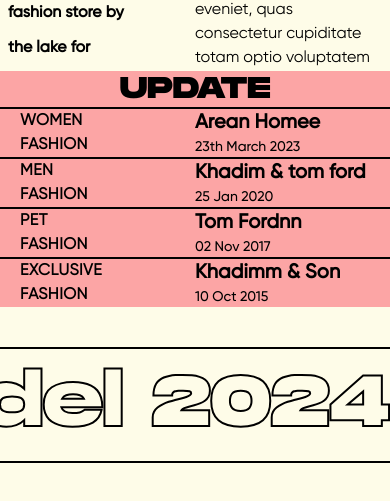
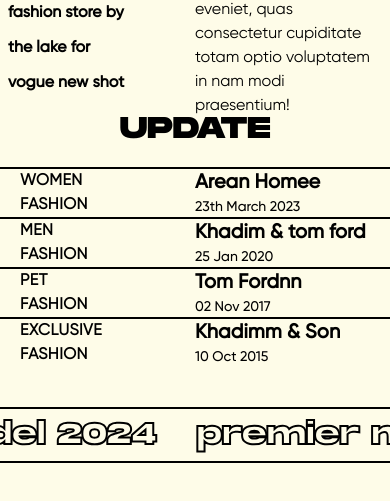
Before and after one commit to mozxmmil/web-designn, a Next.js app: page /project5 in a window 390 px wide. Shown: the part 1475-1976 px from the top of the page. Built offline with nearby package versions, Linux system fonts and the light colour scheme.

Commit message:
project 5 done

```diff
--- a/src/app/project5/page.tsx
+++ b/src/app/project5/page.tsx
@@ -1,12 +1,19 @@
-import AlphabetSlider from "@/components/project5/AlphabetSlider";
-import ImageAndtextSection from "@/components/project5/ImageAndtextSection";
-import InnderDiv from "@/components/project5/InnderDiv";
-import NavBar from "@/components/project5/NavBar";
-import ThirdPage_HowerSection from "@/components/project5/ThirdPage-HowerSection ";
-import Slider2 from "@/components/Slider2";
-import Slider3 from "@/components/Slider3";
+import React from "react";
+import dynamic from "next/dynamic";
+const AlphabetSlider = dynamic(
+  () => import("@/components/project5/AlphabetSlider")
+);
+const ImageAndtextSection = dynamic(
+  () => import("@/components/project5/ImageAndtextSection")
+);
+const InnderDiv = dynamic(() => import("@/components/project5/InnderDiv"));
+const NavBar = dynamic(() => import("@/components/project5/NavBar"));
+const ThirdPage_HowerSection = dynamic(
+  () => import("@/components/project5/ThirdPage-HowerSection ")
+);
+const Slider2 = dynamic(() => import("@/components/Slider2"));
+const Slider3 = dynamic(() => import("@/components/Slider3"));
 
-import React from "react";
 
 const page = () => {
   return (
--- a/src/components/Slider3.tsx
+++ b/src/components/Slider3.tsx
@@ -2,20 +2,20 @@
 
 const Slider3 = () => {
   return (
-    <div className="slider whitespace-nowrap overflow-x-hidden overflow-y-hidden p-5 border-black border-t-2 border-b-2 mt-10">
-      <h1 className="inline-block  animate-slider1 mr-10 text-7xl  font-monument text-stroke text-transparent  ">
+    <div className="slider whitespace-nowrap overflow-x-hidden overflow-y-hidden md:p-5 p-2 border-black border-t-2 border-b-2 mt-10">
+      <h1 className="inline-block  animate-slider1 mr-10 md:text-7xl text-3xl  font-monument text-stroke text-transparent  ">
         premier model 2024
       </h1>
-      <h1 className="inline-block  animate-slider1  mr-10 text-7xl  font-monument text-stroke text-transparent  ">
+      <h1 className="inline-block  animate-slider1  mr-10 md:text-7xl text-3xl  font-monument text-stroke text-transparent  ">
         premier model 2024
       </h1>
-      <h1 className="inline-block  animate-slider1  mr-10 text-7xl  font-monument text-stroke text-transparent  ">
+      <h1 className="inline-block  animate-slider1  mr-10 md:text-7xl text-3xl  font-monument text-stroke text-transparent  ">
         premier model 2024
       </h1>
-      <h1 className="inline-block  animate-slider1  mr-10 text-7xl  font-monument text-stroke text-transparent  ">
+      <h1 className="inline-block  animate-slider1  mr-10 md:text-7xl text-3xl  font-monument text-stroke text-transparent  ">
         premier model 2024
       </h1>
-      <h1 className="inline-block  animate-slider1  mr-10 text-7xl  font-monument text-stroke text-transparent  ">
+      <h1 className="inline-block  animate-slider1  mr-10 md:text-7xl text-3xl  font-monument text-stroke text-transparent  ">
         premier model 2024
       </h1>
     </div>
--- a/src/components/project5/InnderDiv.tsx
+++ b/src/components/project5/InnderDiv.tsx
@@ -5,8 +5,10 @@
   return (
     <div className="innterdiv  h-full w-full relative">
       <video
+
         autoPlay
         muted
+        poster="https://images.unsplash.com/photo-1572411269446-52544abbdb20?w=500&auto=format&fit=crop&q=60&ixlib=rb-4.0.3&ixid=M3wxMjA3fDB8MHxzZWFyY2h8Nnx8bW9kZWwlMjBwb3N0ZXJ8ZW58MHx8MHx8fDA%3D"
         loop
         className="w-full h-full object-cover"
         src="/Dior.mp4"
--- a/src/components/project5/ThirdPage-HowerSection .tsx
+++ b/src/components/project5/ThirdPage-HowerSection .tsx
@@ -5,8 +5,8 @@
 const ThirdPage_HowerSection  = () => {
 
   return (
-          <div className="thirdPage w-full md:h-fit  md:px-10 bg-red-300 relative mt-10 md:mt-0">
-          <h1 className="w-full  text-center font-monument md:text-6xl text-3xl md:mb-16 uppercase">
+          <div className="thirdPage w-full md:h-fit  md:px-10  relative mt-20 md:mt-0">
+          <h1 className="w-full  text-center font-monument md:text-6xl text-3xl md:mb-16 mb-5 uppercase">
             Update
           </h1>
           {HoverList.map((value, index) => (
@@ -19,7 +19,7 @@
                   src={value.photo}
                   className="  object-cover "
                   fill
-                  quality={40}
+                  quality={30}
                   alt="note"
                 />
               </div>
@@ -28,7 +28,7 @@
                 {value.name}
               </h1>
               <div className="0 w-1/2 font-medium md:text-5xl text-xl font-gilroy_M">
-                <h1 className="font-bold">{value.tag}</h1>
+                <h1 className="md:font-bold font-semibold">{value.tag}</h1>
                 <h5 className="text-sm">{value.date}</h5>
               </div>
             </div>
```
